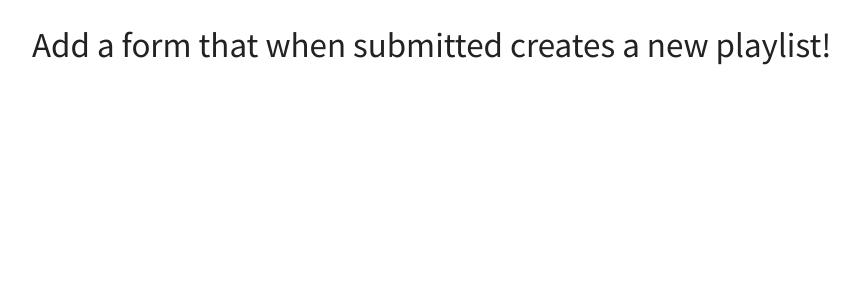
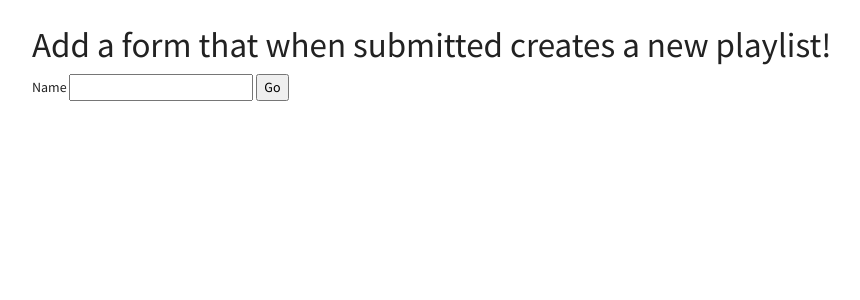
Before and after one commit to themakjones/databases-assesment, a Flask app: template playlist-app/templates/new_playlist.html in a window 1280 px wide. Shown: the part 57-357 px from the top of the page, without its empty margins (53-913 px from the left). Run offline with Flask 2, Linux system fonts and the light colour scheme; the template is opened without the code that fills it, so the values that code supplies are empty, except form fields; tables that the repository leaves empty hold one stand-in row (values such as "Sample post"); form fields are guessed from the names that the template uses; parts of the project's set-up code (start-up, migrations or seed data) failed here and were passed over; some libraries are stand-ins or nearby versions.

Commit message:
add playlist form

```diff
--- a/playlist-app/forms.py
+++ b/playlist-app/forms.py
@@ -6,6 +6,9 @@ from flask_wtf import FlaskForm
 
 class PlaylistForm(FlaskForm):
     """Form for adding playlists."""
+
+    name = StringField('Name', validators=[InputRequired(message=['Name is required'], Length(min=1, max=30, message=['Name should be between 1 and 30 characters long']))])
+    description = StringField('Description', validators=[Length(max=100, message=['Description cannot be more than 100 characters long'])])
 
     # Add the necessary code to use this form
 
--- a/playlist-app/templates/new_playlist.html
+++ b/playlist-app/templates/new_playlist.html
@@ -1,7 +1,10 @@
-{% extends 'base.html' %}
-
-{% block content %}
+{% extends 'base.html' %} {% block content %}
 
 <h1>Add a form that when submitted creates a new playlist!</h1>
 
+<form action="/playlists/add" method="POST">
+  {{ form.csrf_token }} {{ form.name.label }} {{ form.name(size=20) }}
+  <input type="submit" value="Go" />
+</form>
+
 {% endblock %}
```
